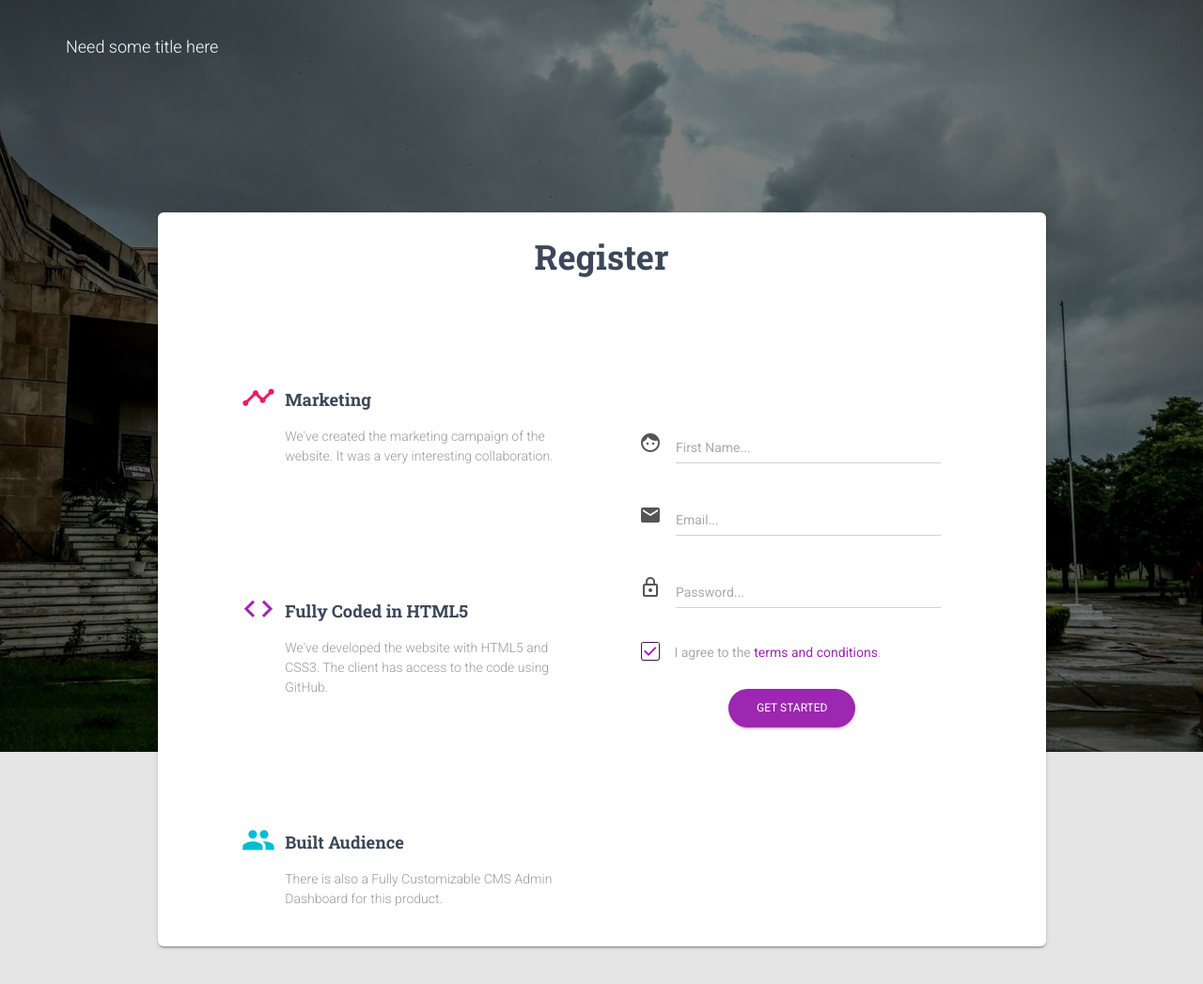
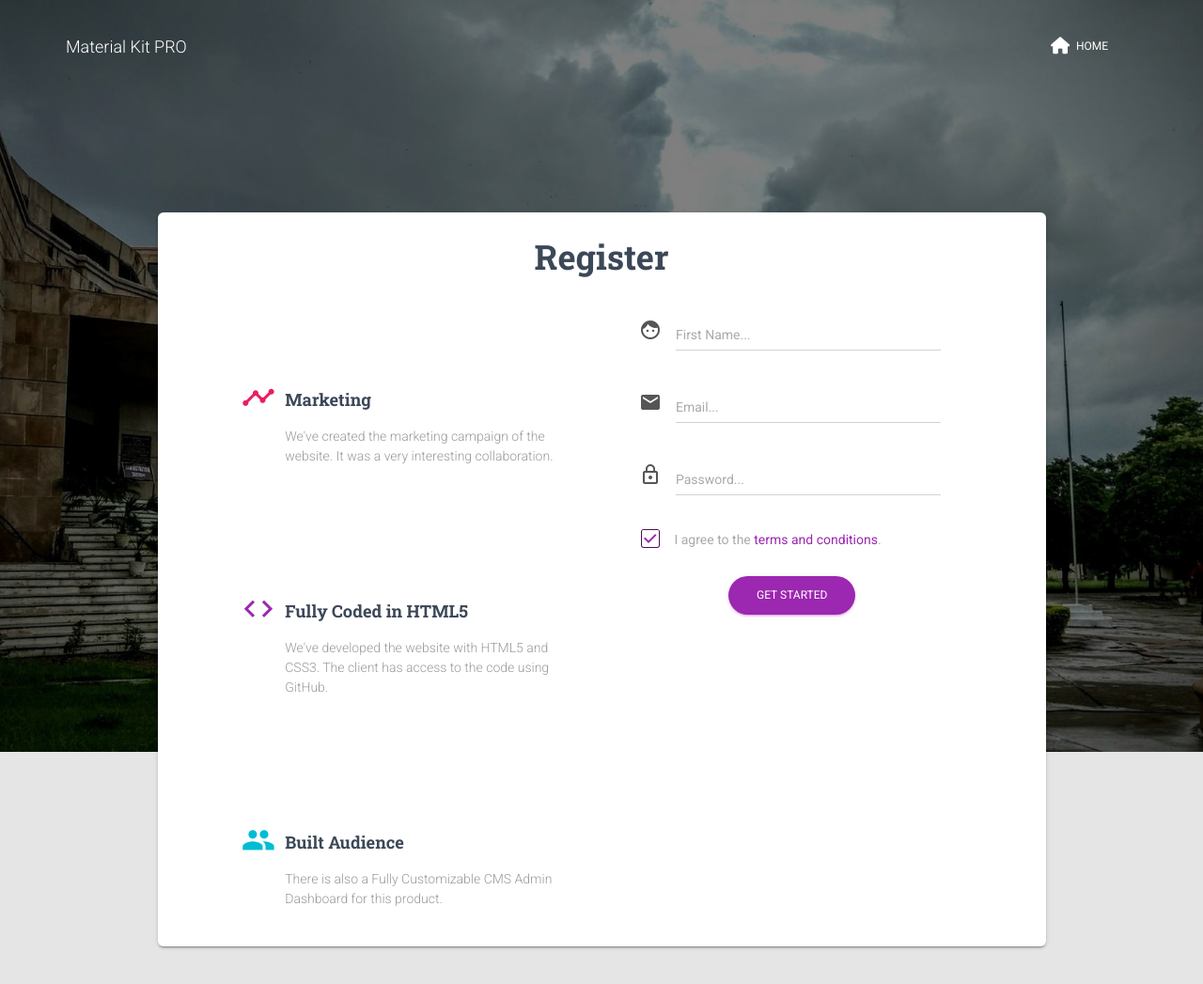
Before and after one commit to Anupam-dagar/library-management-system, a Django app: template library/templates/registration/registration_form.html in a window 1280 px wide. Shown: the top 1047 px of the page at 94% size. Run offline with Django 3.2, Linux system fonts and the light colour scheme; the template is opened without the code that fills it, so the values that code supplies are empty; some libraries are stand-ins or nearby versions.

Commit message:
signup changes

```diff
--- a/dbms/settings.py
+++ b/dbms/settings.py
@@ -25,7 +25,7 @@ SECRET_KEY = '1*z3$n*=7c5lr1^9!cduw^1u9h0onb!4!dck3#igrhomkvd-0+'
 # SECURITY WARNING: don't run with debug turned on in production!
 DEBUG = True
 
-ALLOWED_HOSTS = []
+ALLOWED_HOSTS = ['*']
 
 
 # Application definition
--- a/library/templates/library/base.html
+++ b/library/templates/library/base.html
@@ -9,6 +9,15 @@
 	<link rel="stylesheet" type="text/css" href="https://maxcdn.bootstrapcdn.com/font-awesome/4.7.0/css/font-awesome.min.css">
 	<link rel="stylesheet" href="https://maxcdn.bootstrapcdn.com/bootstrap/3.3.7/css/bootstrap.min.css" integrity="sha384-BVYiiSIFeK1dGmJRAkycuHAHRg32OmUcww7on3RYdg4Va+PmSTsz/K68vbdEjh4u" crossorigin="anonymous">
 	<link rel="icon" type="image/png" href="{% static 'img/favicon.png' %}">
+<link rel="canonical" href="http://www.creative-tim.com/product/material-kit-pro" />
+
+	<!--     Fonts and icons     -->
+	<link rel="stylesheet" type="text/css" href="https://fonts.googleapis.com/css?family=Roboto:300,400,500,700|Roboto+Slab:400,700|Material+Icons" />
+	<link rel="stylesheet" href="https://maxcdn.bootstrapcdn.com/font-awesome/latest/css/font-awesome.min.css" />
+
+	<!-- CSS Files -->
+    <link href="../../static/css/signup/bootstrap.min.css" rel="stylesheet" />
+    <link href="../../static/css/signup/material-kit.min.css%3Fv=1.1.1.css" rel="stylesheet"/>
 	{% block extend_head %}{% endblock %}
 </head>
 <body>
--- a/library/templates/registration/registration_form.html
+++ b/library/templates/registration/registration_form.html
@@ -17,10 +17,22 @@
 				<span class="icon-bar"></span>
 				<span class="icon-bar"></span>
 			</button>
-        		<a class="navbar-brand" href="" style="">Need some title here</a>
+			<a class="navbar-brand" href="../presentation.html">Material Kit PRO</a>
+		</div>
+
+		<div class="collapse navbar-collapse">
+			<ul class="nav navbar-nav navbar-right">
+				<li>
+					<a href="http://www.creative-tim.com/buy/material-kit-pro?ref=presentation" target="_blank" class="btn btn-white btn-simple">
+						<i class="fa fa-home"></i> Home
+					</a>
+				</li>
+			</ul>
 		</div>
 	</div>
 </nav>
+
+
 <div class="page-header header-filter" filter-color="" style="background-image: url('../../static/img/login/bg.jpg'); background-size: cover; background-position: top center;">
 	<div class="container">
 		<div class="row">
@@ -65,9 +77,9 @@
 								</div>
 							</div>
 						</div>
-                            <div class="col-md-5">
-								<form class="form" method="" style="position:relative;left:0px;top:120px"action="signup-page.html">
-									<div class="card-content" >
+						<div class="col-md-5 ">
+							<form class="form" method="" action="signup-page.html">
+								<div class="card-content">
 									<div class="input-group">
 										<span class="input-group-addon">
 											<i class="material-icons">face</i>
@@ -109,6 +121,7 @@
 			</div>
 		</div>
 	</div>
+
 	<footer class="footer">
 		<div class="container">
 			<div class="copyright text-center">
@@ -118,4 +131,7 @@
 	</footer>
 
 </div>
+
+
+</body>
 {% endblock %}
```
Also changed, not shown: library/templates/library/index.html (+1 -9 lines). Lines whose indentation alone changed are shown as unchanged.
